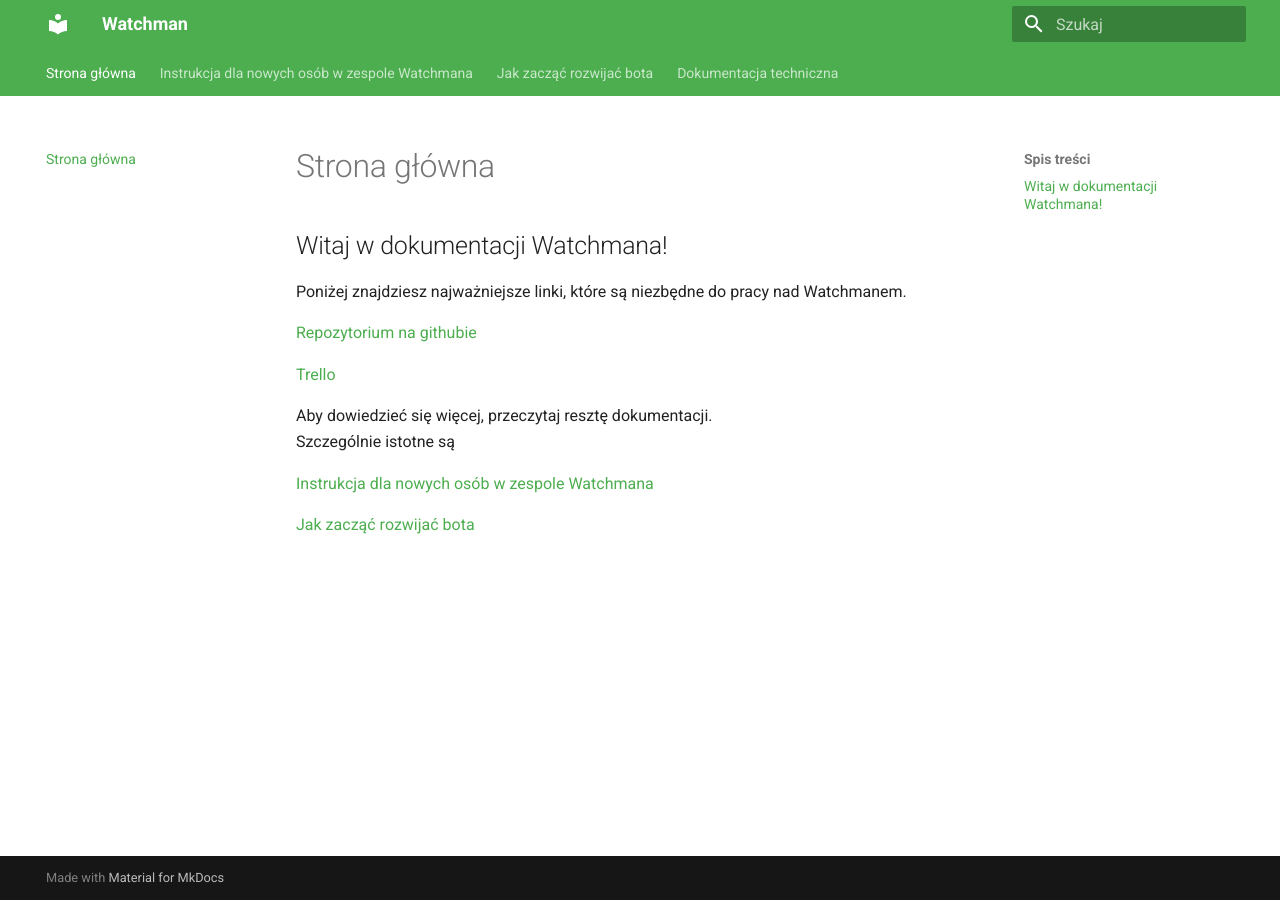
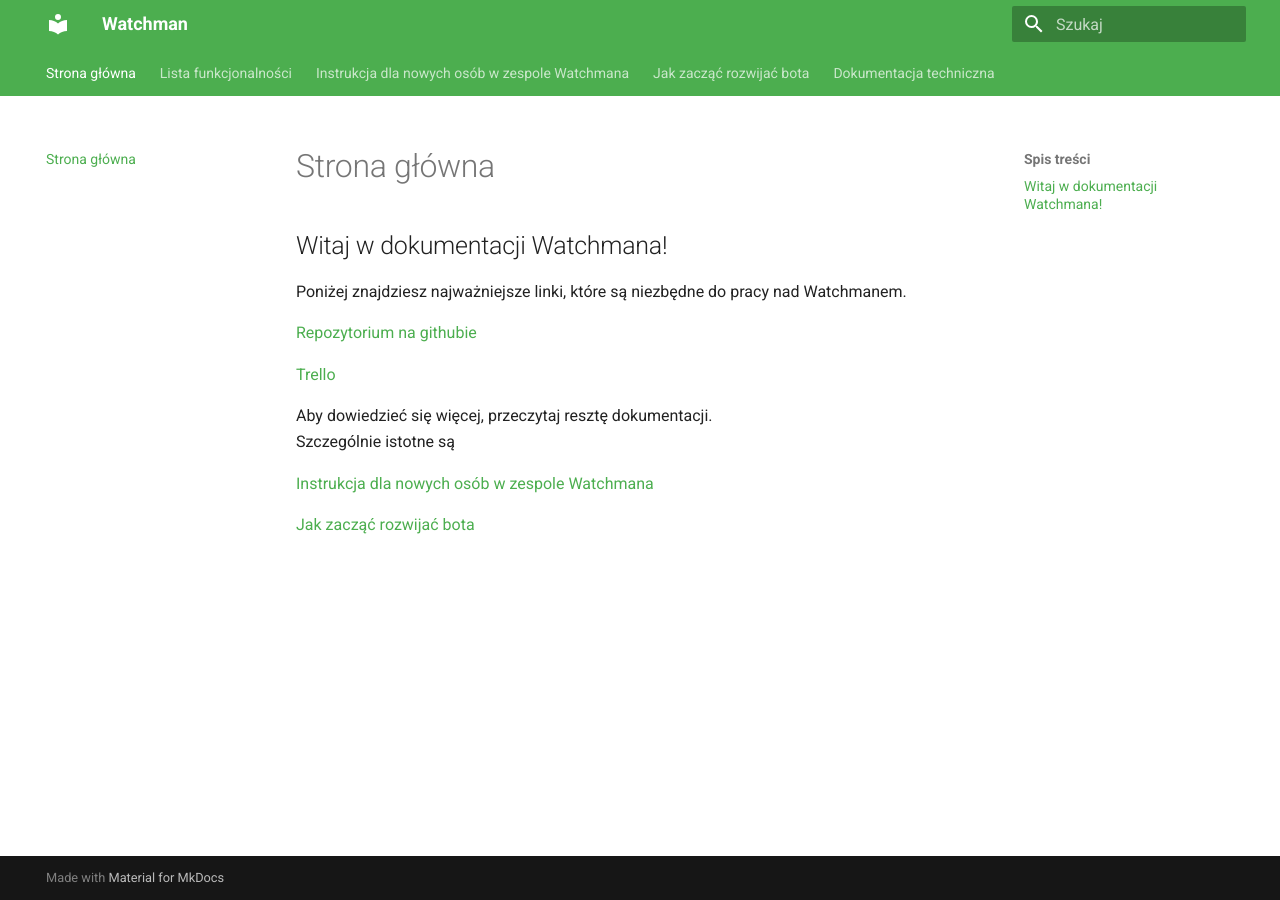
Before and after one commit to Devscord-Team/Watchman, an MkDocs documentation site: the page built from docs/index.md, in a window 1280 px wide. Built offline with MkDocs 1.6.1 and Material for MkDocs 9.7.7, drawn with Linux system fonts in a browser that asks for light colours.

Commit message:
Update mkdocs.yml

```diff
--- a/mkdocs.yml
+++ b/mkdocs.yml
@@ -1,6 +1,7 @@
 site_name: Watchman
 nav:
     - 'Strona główna': index.md
+    - 'Lista funkcjonalności': 156-lista-funkcjonalnosci.md
     - 'Instrukcja dla nowych osób w zespole Watchmana': 150-instrukcja-dla-nowych-osob-w-zespole-watchmana.md
     - 'Jak zacząć rozwijać bota': 151-jak-zaczac-rozwijac-bota.md
     - 'Dokumentacja techniczna':
```
